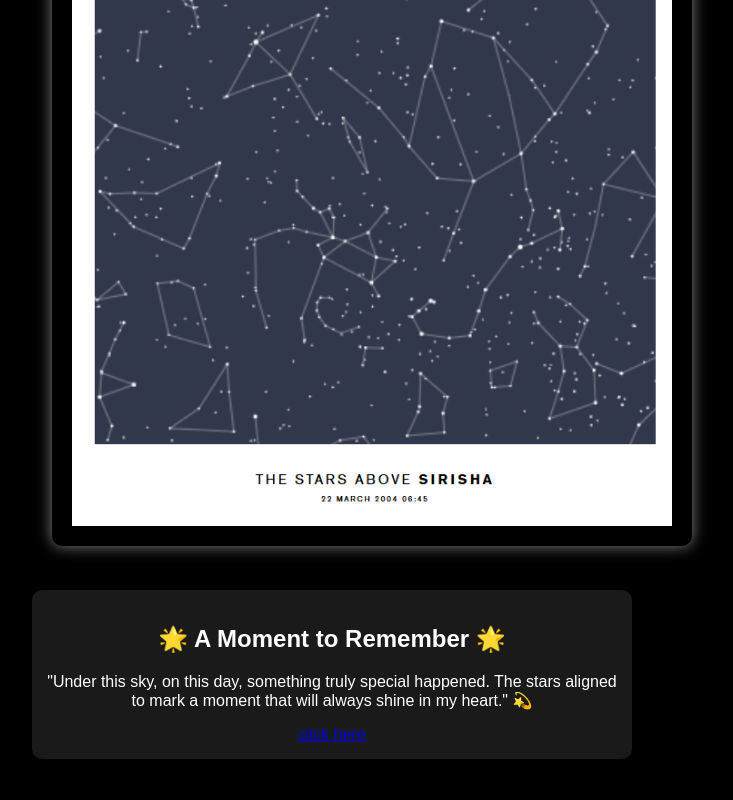
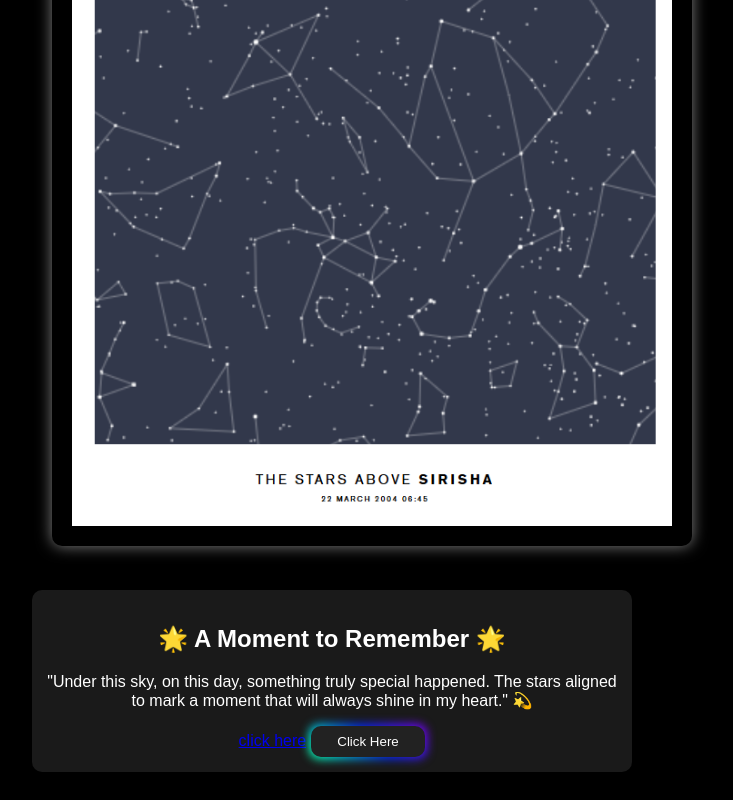
Before and after one commit to charans2112/siri_star, a plain HTML site: page index.html in a window 1280 px wide. Shown: the part 858-1658 px from the top of the page, without its empty margins (308-1041 px from the left). Drawn offline with Linux system fonts and the light colour scheme.

Commit message:
Update index.html

```diff
--- a/index.html
+++ b/index.html
@@ -21,6 +21,7 @@
             <h2>🌟 A Moment to Remember 🌟</h2>
             <p>"Under this sky, on this day, something truly special happened. The stars aligned to mark a moment that will always shine in my heart." 💫</p>
             <a href="https://tinyurl.com/siribirthday">click here</a>
+            <button class="button-85" role="button" onclick="document.location='https://tinyurl.com/siribirthday'">Click Here</button>
         </div>
     </div>
 </body>
```
